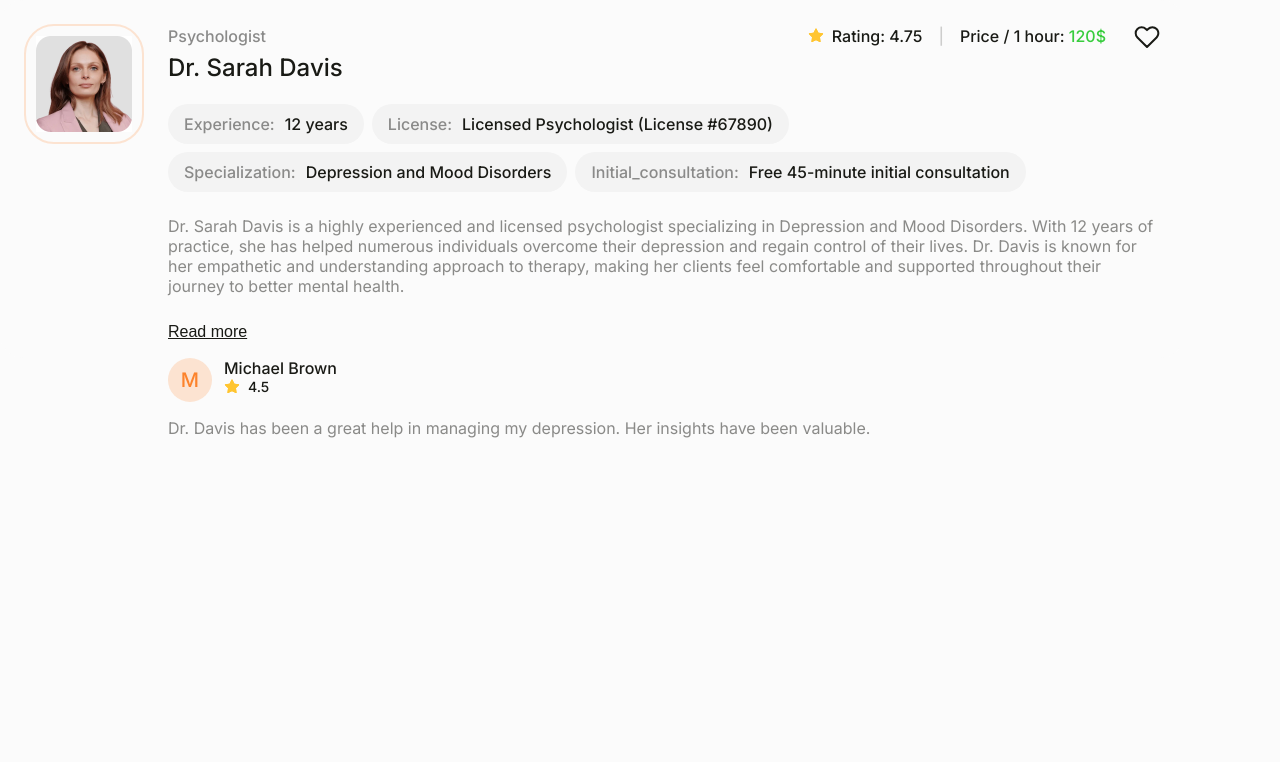
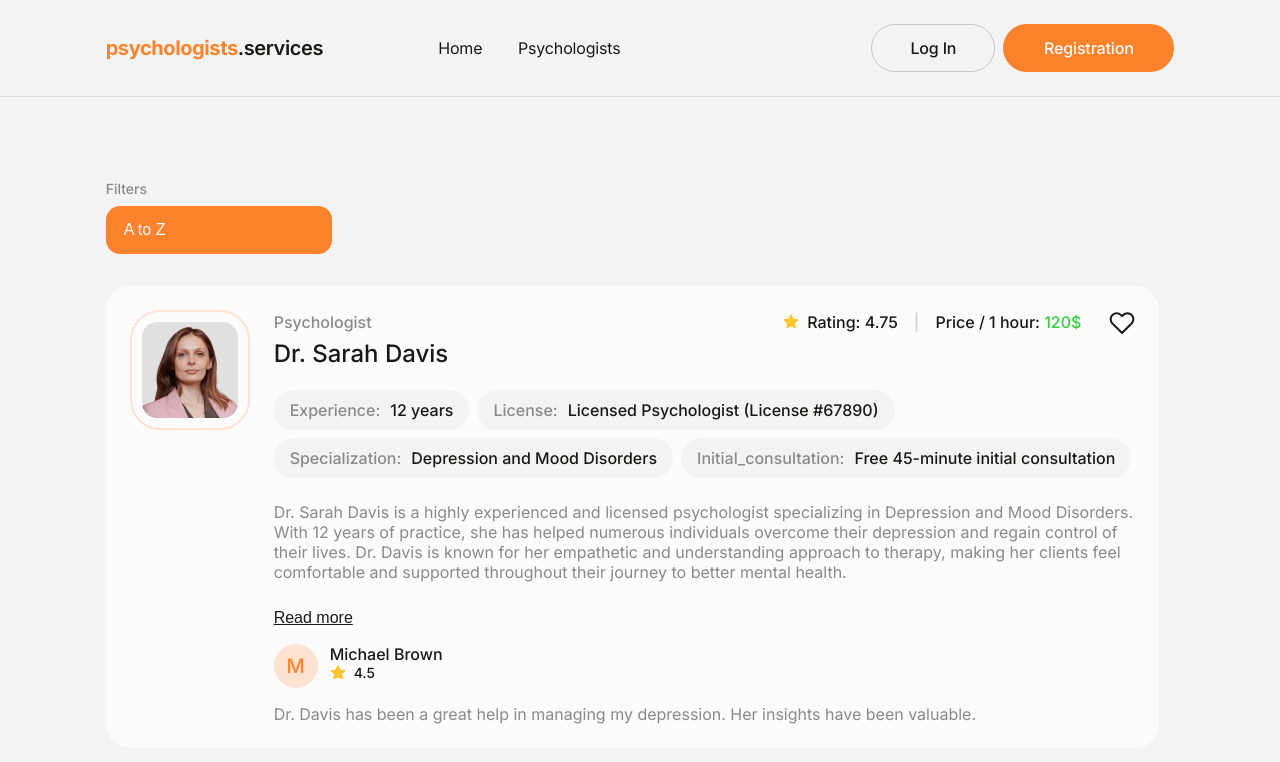
Before and after one commit to IrinaV1/psychology-marketplace, a Next.js app: page /psychologists in a window 1280 px wide. Shown: the top 762 px of the page. Built offline with nearby package versions, Linux system fonts and the light colour scheme.

Commit message:
add component filters

```diff
--- a/app/(public)/psychologists/Psychologists.module.css
+++ b/app/(public)/psychologists/Psychologists.module.css
@@ -0,0 +1,3 @@
+.main {
+  padding-top: 180px;
+}
--- a/app/(public)/psychologists/page.tsx
+++ b/app/(public)/psychologists/page.tsx
@@ -1,12 +1,17 @@
 import Card from '@/components/Card/Card';
 import css from './Psychologists.module.css';
+import Header from '@/components/Header/Header';
+import Filters from '@/components/Filters/Filters';
 
 export default function PsychologistsPage() {
   return (
-    <div className={css.page}>
-      <main className={css.main}>
+    <main className={css.main}>
+      <div className="container">
+        <Header />
+
+        <Filters />
         <Card />
-      </main>
-    </div>
+      </div>
+    </main>
   );
 }
--- a/app/globals.css
+++ b/app/globals.css
@@ -1,5 +1,5 @@
 :root {
-  --background: #fbfbfb;
+  --background: #f3f3f3;
   --foreground: rgba(25, 26, 21, 0.5);
   --text-primary: #191a15;
 }
--- a/components/Card/Card.module.css
+++ b/components/Card/Card.module.css
@@ -6,7 +6,8 @@
   padding: 24px;
   border-radius: 24px;
   max-width: 1184px;
-  height: 358px;
+  min-height: 358px;
+  height: auto;
   background-color: #fbfbfb;
 }
 .containerAvatar {
--- /dev/null
+++ b/components/Filters/Filters.module.css
@@ -0,0 +1,45 @@
+.filters {
+  display: flex;
+  flex-direction: column;
+  gap: 8px;
+  margin-bottom: 32px;
+}
+.title {
+  font-weight: 500;
+  font-size: 14px;
+  line-height: 1.28571;
+  color: #8a8a89;
+}
+.select {
+  display: flex;
+  align-items: center;
+  justify-content: center;
+  flex-direction: row;
+  outline: none;
+  border: none;
+  border-radius: 14px;
+  padding: 14px 18px 14px;
+  width: 226px;
+  height: 48px;
+  background-color: #fc832c;
+
+  font-weight: 500;
+  font-size: 16px;
+  line-height: 1.25;
+  color: #fbfbfb;
+
+  appearance: none;
+  -webkit-appearance: none;
+  -moz-appearance: none;
+}
+.select:focus {
+  outline: none;
+  box-shadow: none;
+}
+.select option {
+  background-color: #fff;
+  color: #121212;
+  padding: 10px;
+  border-radius: 14px;
+  box-shadow: 0 20px 69px 0 rgba(0, 0, 0, 0.07);
+}
--- /dev/null
+++ b/components/Filters/Filters.tsx
@@ -0,0 +1,21 @@
+'use client';
+
+import css from './Filters.module.css';
+
+export default function Filters() {
+  return (
+    <div className={css.filters}>
+      <p className={css.title}>Filters</p>
+
+      <select className={css.select} defaultValue="a-z">
+        <option value="a-z">A to Z</option>
+        <option value="z-a">Z to A</option>
+        <option value="less">Less than 10$</option>
+        <option value="Greater">Greater than 10$</option>
+        <option value="popular">Popular</option>
+        <option value="not popular">Not popular</option>
+        <option value="all">Show all</option>
+      </select>
+    </div>
+  );
+}
--- a/package.json
+++ b/package.json
@@ -12,6 +12,7 @@
     "next": "16.4.4",
     "react": "19.3.0",
     "react-dom": "19.3.0",
+    "react-hook-form": "^7.92.0",
     "react-icons": "^5.7.0"
   },
   "devDependencies": {
```
Also changed, not shown: 1 other file (tests, documents, lock files or other folders).
